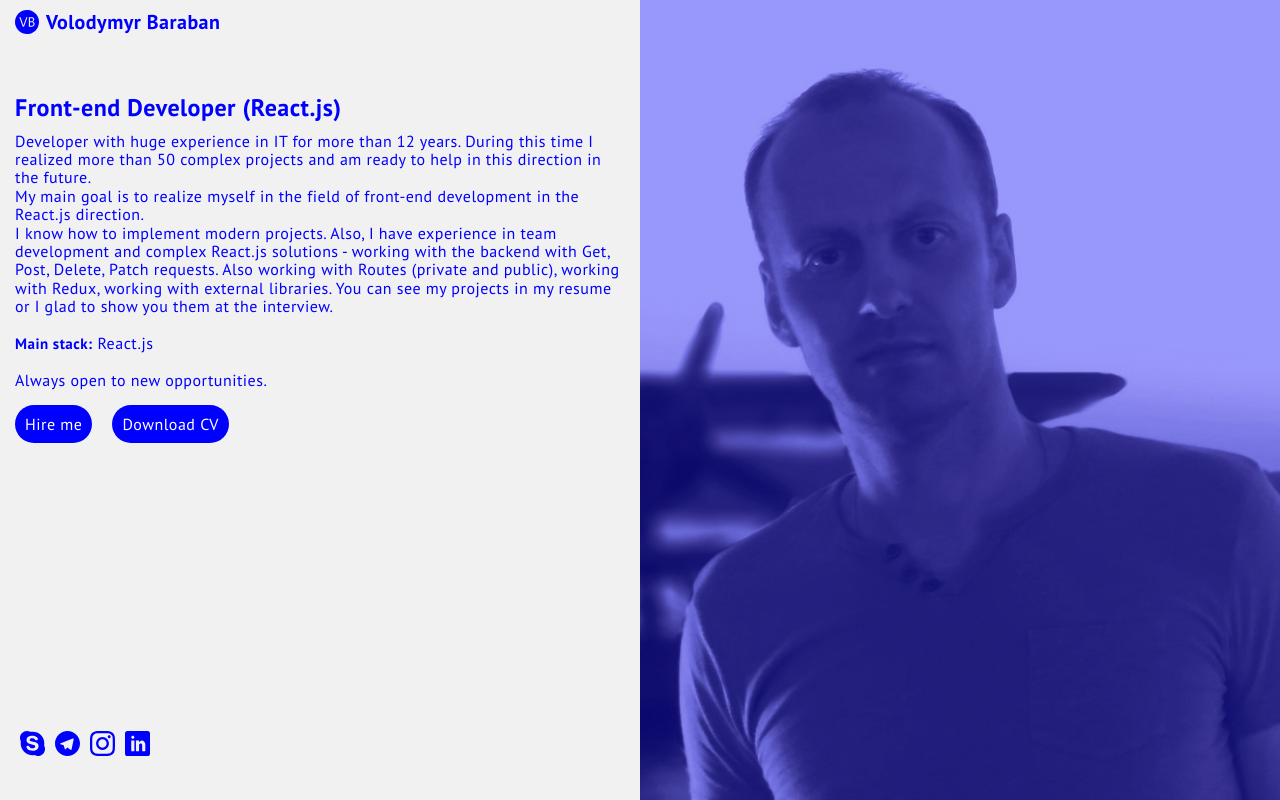
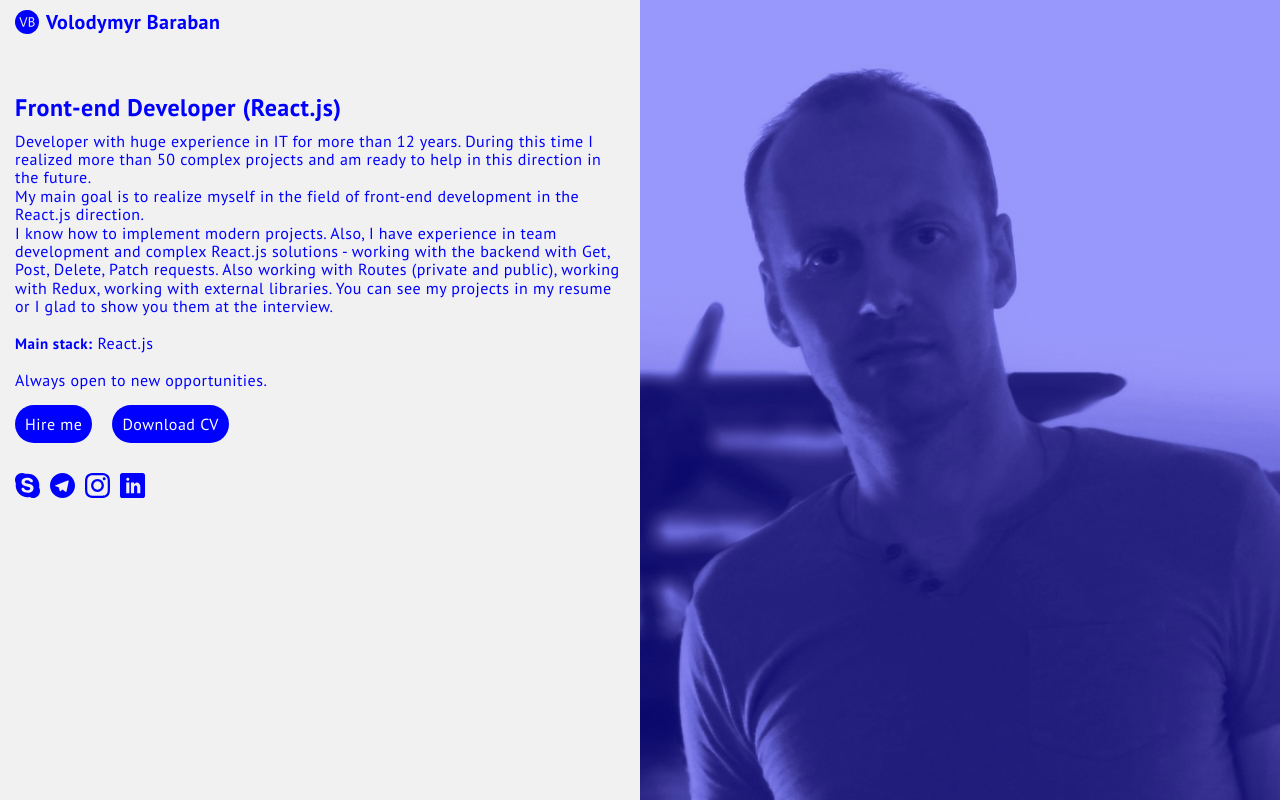
Before and after one commit to baraban2003/resume, a plain HTML site: page index.html in a window 1280 px wide. Drawn offline with nearby package versions, Linux system fonts and the light colour scheme.

Commit message:
minor changes

```diff
--- a/index.css
+++ b/index.css
@@ -1,7 +1,7 @@
 body {
   background-color: #f1f1f1;
   color: #0000ff;
-  font-family: "PT Sans", sans-serif;
+  font-family: 'PT Sans', sans-serif;
   font-size: 14px;
   letter-spacing: 0.03em;
 }
@@ -148,11 +148,7 @@ h1 span {
   .header {
     margin-bottom: 60px;
   }
-  .footer {
-    position: absolute;
-    left: 5px;
-    bottom: 25px;
-  }
+
   .hero {
     position: absolute;
     right: 0;
```
